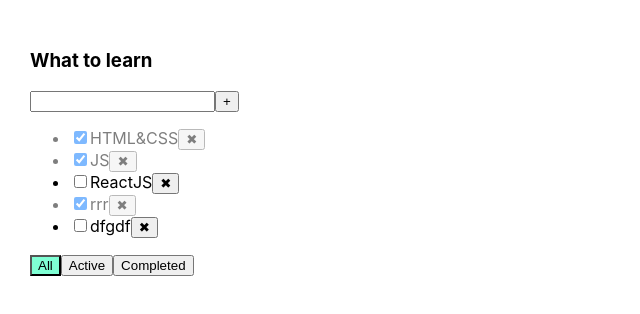
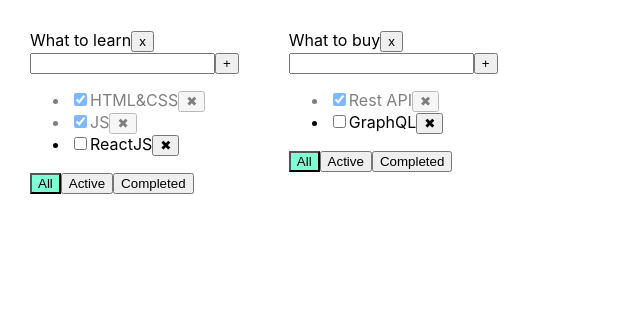
Before and after one commit to telonasport99/todo, a React (Create React App) app: page / in a window 1280 px wide. Shown: the top 314 px of the page, without its empty margins (0-640 px from the left). Built offline with nearby package versions, Linux system fonts and the light colour scheme.

Commit message:
associative array

```diff
--- a/src/App.tsx
+++ b/src/App.tsx
@@ -1,55 +1,95 @@
 import React, {useState} from 'react';
 import './App.css';
-import {Todolist} from "./Todolist";
+import {TaskType, Todolist} from "./Todolist";
 import {v1} from "uuid";
 
 export type FilterValueType = 'all' | 'active' | 'completed'
+export type TodolistsType = {
+    id:string
+    title:string
+    filter:FilterValueType
+}
+export type TasksStateType ={
+[key:string]:Array<TaskType>
+}
+function App() {
+   let todolistID1 = v1()
+    let todolistID2 = v1()
 
-function App() {
-    const addTask = (title: string) => {
-        let task = {id: v1(), title, isDone: false}
-        let newTasks = [task, ...tasks]
-        setTask(newTasks)
-    }
-    let [tasks, setTask] = useState([
-        {id: v1(), title: "HTML&CSS", isDone: true},
-        {id: v1(), title: "JS", isDone: true},
-        {id: v1(), title: "ReactJS", isDone: false},
-        {id: v1(), title: "rrr", isDone: true},
-        {id: v1(), title: "dfgdf", isDone: false}
+    let [todolists, setTodolists] = useState<Array<TodolistsType>>([
+        {id: todolistID1, title: 'What to learn', filter: 'all'},
+        {id: todolistID2, title: 'What to buy', filter: 'all'},
     ])
-    let [filter, setFilter] = useState<FilterValueType>('all')
-    let taskForTodolist = tasks
-    if (filter === 'active') {
-        taskForTodolist = tasks.filter(tasks => tasks.isDone === false)
-    }
-    if (filter === 'completed') {
-        taskForTodolist = tasks.filter(tasks => tasks.isDone === true)
-    }
-    const removeTask = (id: string) => {
-        tasks = tasks.filter(task => task.id !== id)
-        setTask(tasks)
-    }
-    const changeFilter = (value: FilterValueType) => {
-        setFilter(value)
+
+    let [tasks, setTasks] = useState<TasksStateType>({
+        [todolistID1]: [
+            {id: v1(), title: 'HTML&CSS', isDone: true},
+            {id: v1(), title: 'JS', isDone: true},
+            {id: v1(), title: 'ReactJS', isDone: false},
+
+        ],
+        [todolistID2]: [
+            {id: v1(), title: 'Rest API', isDone: true},
+            {id: v1(), title: 'GraphQL', isDone: false},
+        ]
+    })
+
+
+    const addTask = (title: string,todolistId:string) => {
+       let task = {id:v1(),title,isDone:false}
+        let todolistTasks  = tasks[todolistId]
+        tasks[todolistId]= [task,...todolistTasks]
+        setTasks({...tasks})
     }
 
-    function changeTaskStatus(id: string, isDone: boolean) {
-        let task = tasks.find(t => t.id === id)
-        if (task) {
-            task.isDone = isDone
-            setTask([...tasks])
+
+    const removeTask = (id: string,todolistId:string) => {
+       let todolistTasks = tasks[todolistId]
+        tasks[todolistId] = todolistTasks.filter(tasks=>tasks.id!==id)
+        setTasks({...tasks})
+    }
+    const changeFilter = (value: FilterValueType,todolistId:string) => {
+    let todolist= todolists.find(tl=>tl.id===todolistId)
+        if(todolist){
+            todolist.filter=value
+            setTodolists([...todolists])
         }
+    }
+
+    function changeTaskStatus(id: string, isDone: boolean,todolistId:string) {
+       let todolistTasks = tasks[todolistId]
+        let task = todolistTasks.find((el)=>el.id==id)
+        if(task){
+            task.isDone=isDone
+            setTasks({...tasks})
+
+        }
+    }
+    function removeTodolist(todolistId:string){
+      setTodolists(todolists.filter(el=>el.id!==todolistId))
+        delete tasks[todolistId]
+        setTasks({...tasks})
     }
 
     return (
         <div className="App">
-            <Todolist title={'What to learn'}
-                      tasks={taskForTodolist} addTask={addTask}
-                      removeTask={removeTask} changeFilter={changeFilter}
-                      changeTaskStatus={changeTaskStatus}
-                      filter={filter}
-            />
+            {todolists.map((el)=>{
+                let allTodolistTasks = tasks[el.id]
+                let taskForTodolist=allTodolistTasks
+                if (el.filter === 'active') {
+                    taskForTodolist = allTodolistTasks.filter(tasks => !tasks.isDone)
+                }
+                if (el.filter === 'completed') {
+                    taskForTodolist = allTodolistTasks.filter(tasks => tasks.isDone)
+                }
+                return(
+                    <Todolist key={el.id} title={el.title} todolistId={el.id} tasks={taskForTodolist}
+                              removeTask={removeTask} changeFilter={changeFilter} addTask={addTask}
+                              changeTaskStatus={changeTaskStatus} filter={el.filter}
+                                removeTodolist={removeTodolist}
+                    />
+                )
+            })}
         </div>
     );
 }
--- a/src/Todolist.tsx
+++ b/src/Todolist.tsx
@@ -5,13 +5,15 @@
 type PropsType = {
     title:string
     tasks:Array<TaskType>
-    removeTask:(id:string)=>void
-    changeFilter:(value:FilterValueType)=>void
-    addTask:(title:string)=>void
-    changeTaskStatus:(id:string,isDone:boolean)=>void
+    removeTask:(id:string,todolistId:string)=>void
+    changeFilter:(value:FilterValueType,todolistId:string)=>void
+    addTask:(title:string,todolistId:string)=>void
+    changeTaskStatus:(id:string,isDone:boolean,todolistId:string)=>void
     filter:FilterValueType
+    todolistId:string
+    removeTodolist:(todolistId:string)=>void
 }
-type TaskType={
+export  type TaskType={
     id:string
     title:string
     isDone:boolean
@@ -21,7 +23,7 @@
     const [error, setError]=useState<null|string>(null)
     const addTask=()=>{
         if(title.trim()!==''){
-        props.addTask(title.trim())
+        props.addTask(title.trim(),props.todolistId)
         setTitle('')}
         else {
             setError('Title is required')
@@ -37,17 +39,20 @@
         }
     }
     let onAllClickHandler=()=>{
-        props.changeFilter('all')
+        props.changeFilter('all',props.todolistId)
     }
     let onActiveClickHandler=()=>{
-        props.changeFilter('active')
+        props.changeFilter('active',props.todolistId)
     }
     let onCompletedClickHandler=()=>{
-        props.changeFilter('completed')
+        props.changeFilter('completed',props.todolistId)
     }
     return (
         <div>
-            <h3>{props.title}</h3>
+
+        <span>{props.title}</span>
+        <button  onClick={()=>props.removeTodolist(props.todolistId)}>x</button>
+
             <div>
                 <input value={title}
                        onChange={onChangeHandler}
@@ -59,10 +64,10 @@
             </div>
             <ul>
                 {props.tasks.map((task)=>{
-                const onClickHandler=()=>props.removeTask(task.id)
+                const onClickHandler=()=>props.removeTask(task.id,props.todolistId)
                 const onChangeHandler=(e:ChangeEvent<HTMLInputElement>)=>{
                     let newIsDoneValue = e.currentTarget.checked
-                    props.changeTaskStatus(task.id,newIsDoneValue)
+                    props.changeTaskStatus(task.id,newIsDoneValue,props.todolistId)
                 }
                return(
                 <li key={task.id} className={task.isDone===true?"is-done":''}>
```
Also changed, not shown: src/App.css (line endings or trailing spaces).
